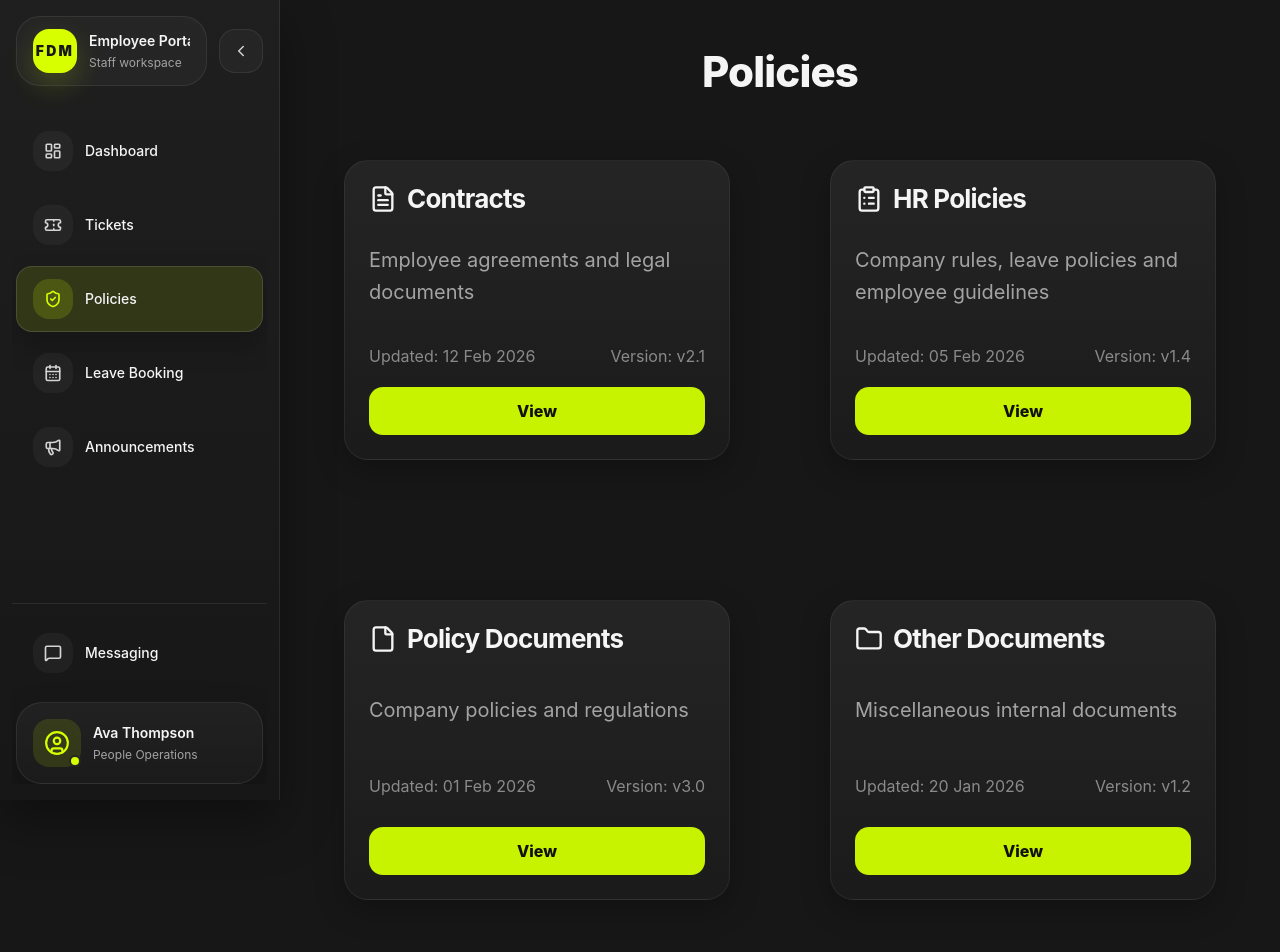
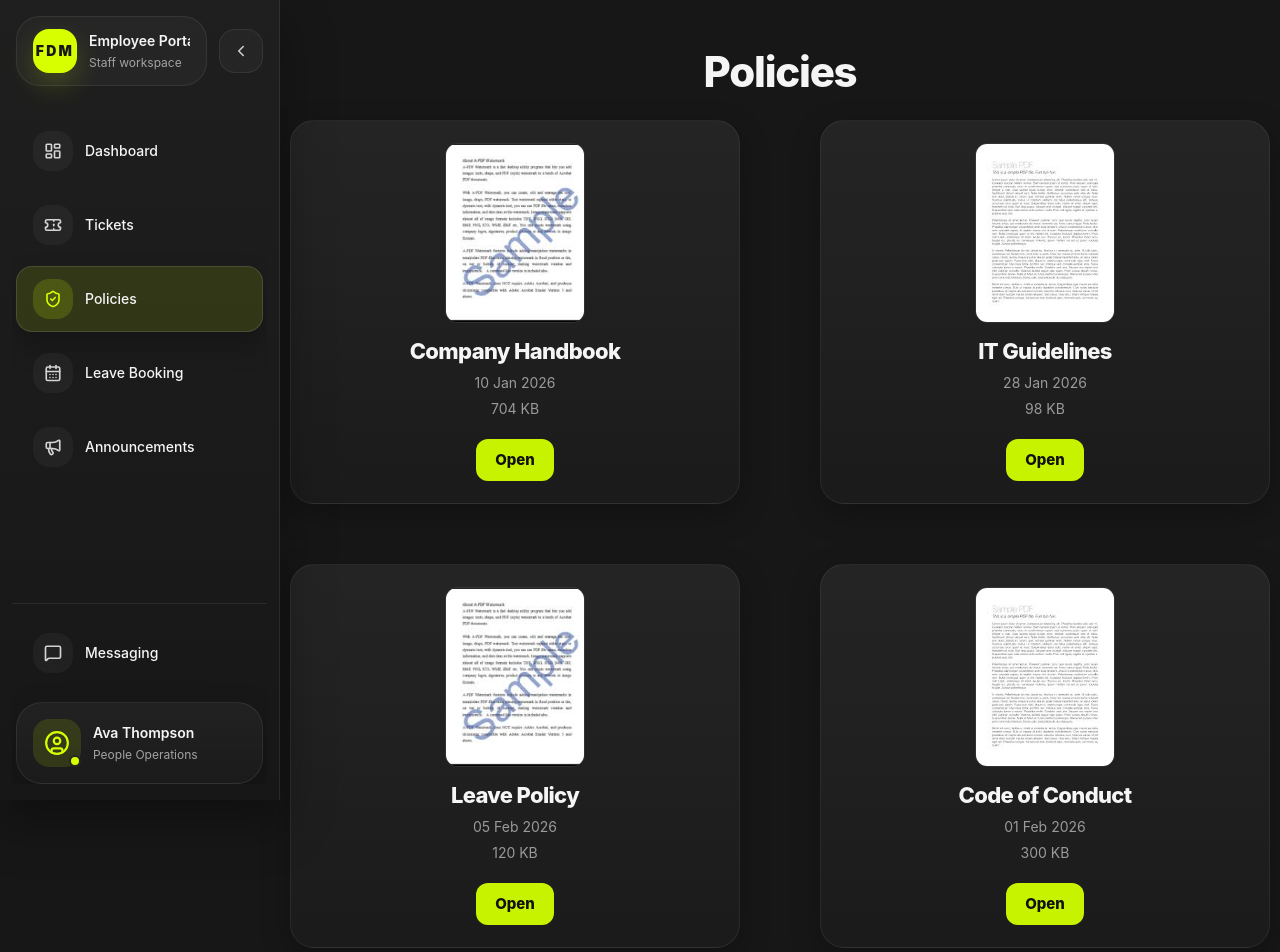
Before and after one commit to FowzanRaja/employee-portal, a React (Vite) app in the folder frontend/: page /policies in a window 1280 px wide. Shown: the top 952 px of the page. Built offline with nearby package versions, Linux system fonts and the light colour scheme.

Commit message:
policies redesign

```diff
--- a/frontend/src/app/routes.jsx
+++ b/frontend/src/app/routes.jsx
@@ -9,10 +9,6 @@ import MessagesPage from '../pages/MessagesPage'
 import NotFound from '../pages/NotFound'
 import PolicyPage from '../pages/PolicyPage'
 import TicketPage from '../pages/TicketPage'
-import ContractsPage from "../pages/ContractsPage";
-import HRPoliciesPage from "../pages/HRPoliciesPage";
-import PolicyDocumentsPage from "../pages/PolicyDocumentsPage";
-import OtherDocumentsPage from "../pages/OtherDocumentsPage";
 
 export default function AppRoutes() {
   return (
@@ -30,10 +26,6 @@ export default function AppRoutes() {
         <Route path="announcements" element={<AnnouncementsPage />} />
         <Route path="messages" element={<MessagesPage />} />
         <Route path="consultants" element={<ConsultantsPage />} />
-        <Route path="contracts" element={<ContractsPage />} />
-        <Route path="hr-policies" element={<HRPoliciesPage />} />
-        <Route path="policy-documents" element={<PolicyDocumentsPage />} />
-        <Route path="other-documents" element={<OtherDocumentsPage />} />
       </Route>
 
       <Route path="*" element={<NotFound />} />
--- a/frontend/src/pages/ContractsPage.jsx
+++ /dev/null
@@ -1,40 +0,0 @@
-import "./PolicyPage.css";
-
-function ContractsPage() {
-  const documents = [
-    {
-      id: 1,
-      title: "Employment Contract",
-      updated: "10 Feb 2026",
-      size: "704 KB",
-      thumbnail: "/images/download (1).jpeg",
-    },
-    {
-      id: 2,
-      title: "Internship Agreement",
-      updated: "22 Jan 2026",
-      size: "98 KB",
-      thumbnail: "/images/download.jpeg",
-    },
-  ];
-
-  return (
-    <div className="documents-page">
-      <h1 className="documents-title">Contracts</h1>
-
-      <div className="thumb-grid">
-        {documents.map((doc) => (
-          <div key={doc.id} className="thumb-card">
-            <img src={doc.thumbnail} alt={doc.title} className="thumb-image" />
-            <h3 className="thumb-title">{doc.title}</h3>
-            <p className="thumb-date">{doc.updated}</p>
-            <p className="thumb-size">{doc.size}</p>
-            <button className="document-btn">View</button>
-          </div>
-        ))}
-      </div>
-    </div>
-  );
-}
-
-export default ContractsPage;
--- a/frontend/src/pages/HRPoliciesPage.jsx
+++ /dev/null
@@ -1,40 +0,0 @@
-import "./PolicyPage.css";
-
-function SchedulePage() {
-  const documents = [
-    {
-      id: 1,
-      title: "Leave Policy",
-      updated: "05 Feb 2026",
-      size: "512 KB",
-      thumbnail: "/images/download (1).jpeg",
-    },
-    {
-      id: 2,
-      title: "Attendance Policy",
-      updated: "18 Jan 2026",
-      size: "120 KB",
-      thumbnail: "/images/download.jpeg",
-    },
-  ];
-
-  return (
-    <div className="documents-page">
-      <h1 className="documents-title">HR Policies</h1>
-
-      <div className="thumb-grid">
-        {documents.map((doc) => (
-          <div key={doc.id} className="thumb-card">
-            <img src={doc.thumbnail} alt={doc.title} className="thumb-image" />
-            <h3 className="thumb-title">{doc.title}</h3>
-            <p className="thumb-date">{doc.updated}</p>
-            <p className="thumb-size">{doc.size}</p>
-            <button className="document-btn">View</button>
-          </div>
-        ))}
-      </div>
-    </div>
-  );
-}
-
-export default SchedulePage;
--- a/frontend/src/pages/OtherDocumentsPage.jsx
+++ /dev/null
@@ -1,40 +0,0 @@
-import "./PolicyPage.css";
-
-function OtherDocumentsPage() {
-  const documents = [
-    {
-      id: 1,
-      title: "Company Handbook",
-      updated: "10 Jan 2026",
-      size: "704 KB",
-      thumbnail: "/images/download (1).jpeg",
-    },
-    {
-      id: 2,
-      title: "IT Guidelines",
-      updated: "28 Jan 2026",
-      size: "98 KB",
-      thumbnail: "/images/download.jpeg",
-    },
-  ];
-
-  return (
-    <div className="documents-page">
-      <h1 className="documents-title">Other Documents</h1>
-
-      <div className="thumb-grid">
-        {documents.map((doc) => (
-          <div key={doc.id} className="thumb-card">
-            <img src={doc.thumbnail} alt={doc.title} className="thumb-image" />
-            <h3 className="thumb-title">{doc.title}</h3>
-            <p className="thumb-date">{doc.updated}</p>
-            <p className="thumb-size">{doc.size}</p>
-            <button className="document-btn">View</button>
-          </div>
-        ))}
-      </div>
-    </div>
-  );
-}
-
-export default OtherDocumentsPage;
--- a/frontend/src/pages/PolicyDocumentsPage.jsx
+++ /dev/null
@@ -1,40 +0,0 @@
-import "./PolicyPage.css";
-
-function PolicyDocumentsPage() {
-  const documents = [
-    {
-      id: 1,
-      title: "Whistleblowing Policy",
-      updated: "12 Mar 2026",
-      size: "704 KB",
-      thumbnail: "/images/download (1).jpeg",
-    },
-    {
-      id: 2,
-      title: "Code of Conduct",
-      updated: "01 Mar 2026",
-      size: "98 KB",
-      thumbnail: "/images/download.jpeg",
-    },
-  ];
-
-  return (
-    <div className="documents-page">
-      <h1 className="documents-title">Policy Documents</h1>
-
-      <div className="thumb-grid">
-        {documents.map((doc) => (
-          <div key={doc.id} className="thumb-card">
-            <img src={doc.thumbnail} alt={doc.title} className="thumb-image" />
-            <h3 className="thumb-title">{doc.title}</h3>
-            <p className="thumb-date">{doc.updated}</p>
-            <p className="thumb-size">{doc.size}</p>
-            <button className="document-btn">View</button>
-          </div>
-        ))}
-      </div>
-    </div>
-  );
-}
-
-export default PolicyDocumentsPage;
--- a/frontend/src/pages/PolicyPage.css
+++ b/frontend/src/pages/PolicyPage.css
@@ -1,89 +1,3 @@
-.policy-container {
-  padding: 32px;
-  min-height: 100vh;
-  width: 100%;
-  max-width: 1200px;
-  margin: 0 auto;
-}
-
-
-.policy-title,
-.documents-title {
-  font-size: 42px;
-  font-weight: 800;
-  text-align: center;
-  margin-bottom: 28px;
-  color: #f5f5f5;
-  letter-spacing: -0.02em;
-}
-
-.policy-grid {
-  display: grid;
-  grid-template-columns: repeat(2, 1fr);
-  gap: 100px;
-  width: 100%;
-}
-
-.policy-card {
-  background: linear-gradient(180deg, rgba(38, 38, 38, 0.96), rgba(28, 28, 28, 0.96));
-  border: 1px solid rgba(255, 255, 255, 0.06);
-  border-radius: 24px;
-  padding: 24px;
-  min-height: 300px;
-  box-shadow: 0 10px 30px rgba(0, 0, 0, 0.25);
-  color: #f5f5f5;
-  display: flex;
-  flex-direction: column;
-  justify-content: space-between;
-  margin-top: 40px;
-}
-
-.policy-card h2 {
-  font-size: 26px;
-  font-weight: bold;
-}
-
-.policy-header {
-  display: flex;
-  align-items: center;
-  gap: 10px;
-  margin-bottom: 12px;
-  color: #f5f5f5;
-}
-
-.policy-desc {
-  font-size: 20px;
-  line-height: 1.6;
-  color: #a3a3a3;
-  margin: 0 0 18px 0;
-}
-
-.policy-meta {
-  display: flex;
-  justify-content: space-between;
-  font-size: 16px;
-  color: #8a8a8a;
-}
-
-.policy-btn {
-  width: 100%;
-  padding: 12px 16px;
-  border: none;
-  border-radius: 14px;
-  background: #c7f200;
-  color: #111111;
-  font-size: 16px;
-  font-weight: 800;
-  cursor: pointer;
-  transition: transform 0.15s ease;
-}
-
-.policy-btn:hover {
-  transform: translateY(-2px);
-}
-
-
-
 .documents-page {
   min-height: 100vh;
   width: 100%;
@@ -92,29 +6,20 @@
   padding: 32px;
 }
 
-.document-btn {
-  margin-top: 16px;
-  padding: 10px 18px;
-  border: none;
-  border-radius: 12px;
-  background: #c7f200;
-  color: #111111;
-  font-size: 16px;
+.documents-title {
+  font-size: 42px;
   font-weight: 800;
-  cursor: pointer;
-  transition: transform 0.15s ease;
-}
-
-.document-btn:hover {
-  transform: translateY(-2px);
+  text-align: center;
+  margin-bottom: 28px;
+  color: #f5f5f5;
 }
 
 .thumb-grid {
   display: grid;
-  grid-template-columns: repeat(2, 1fr);
-  gap: 36px;
-  max-width: 900px;
-  margin: 0 auto;
+  grid-template-columns: repeat(2, 450px);
+  justify-content: center;
+  gap: 60px;
+  column-gap: 80px;
 }
 
 .thumb-card {
@@ -130,26 +35,51 @@
   flex-direction: column;
   align-items: center;
   justify-content: center;
+  transition: transform 0.2s ease, box-shadow 0.2s ease, border-color 0.2s ease;
+}
+
+.thumb-card:hover {
+  transform: translateY(-4px);
+  border-color: rgba(199, 242, 0, 0.35);
+  box-shadow: 0 16px 36px rgba(0, 0, 0, 0.32);
 }
 
 .thumb-image {
   width: 140px;
   height: 180px;
   object-fit: cover;
-  border-radius: 10px;
-  margin-bottom: 16px;
+  border-radius: 12px;
+  margin-bottom: 18px;
+  border: 1px solid rgba(255, 255, 255, 0.08);
 }
 
 .thumb-title {
   font-size: 22px;
-  font-weight: 700;
+  font-weight: 800;
   margin-bottom: 8px;
   color: #f5f5f5;
 }
 
 .thumb-date,
 .thumb-size {
-  font-size: 15px;
+  font-size: 14px;
   color: #9a9a9a;
   margin: 2px 0;
 }
+
+.document-btn {
+  margin-top: 16px;
+  padding: 10px 19px;
+  border: none;
+  border-radius: 12px;
+  background: #c7f200;
+  color: #111111;
+  font-size: 15px;
+  font-weight: 800;
+  cursor: pointer;
+  transition: transform 0.15s ease;
+}
+
+.document-btn:hover {
+  transform: translateY(-1px);
+}
--- a/frontend/src/pages/PolicyPage.jsx
+++ b/frontend/src/pages/PolicyPage.jsx
@@ -1,103 +1,82 @@
-
 import "./PolicyPage.css";
-import { FileText, ClipboardList, Folder, File } from "lucide-react";
-import { useNavigate } from "react-router-dom";
 
 function PolicyPage() {
-  const navigate = useNavigate();
+  const documents = [
+    {
+      id: 1,
+      title: "Company Handbook",
+      updated: "10 Jan 2026",
+      size: "704 KB",
+      thumbnail: "/images/download (1).jpeg",
+      file: "/documents/sample1.pdf"
+    },
+    {
+      id: 2,
+      title: "IT Guidelines",
+      updated: "28 Jan 2026",
+      size: "98 KB",
+      thumbnail: "/images/download.jpeg",
+      file: "/documents/sample2.pdf"
+    },
+    {
+      id: 3,
+      title: "Leave Policy",
+      updated: "05 Feb 2026",
+      size: "120 KB",
+      thumbnail: "/images/download (1).jpeg",
+      file: "/documents/sample1.pdf"
+    },
+    {
+      id: 4,
+      title: "Code of Conduct",
+      updated: "01 Feb 2026",
+      size: "300 KB",
+      thumbnail: "/images/download.jpeg",
+      file: "/documents/sample2.pdf"
+    },
+    {
+      id: 5,
+      title: "Remote Work Policy",
+      updated: "15 Feb 2026",
+      size: "210 KB",
+      thumbnail: "/images/download (1).jpeg",
+      file: "/documents/sample1.pdf"
+    },
+    {
+      id: 6,
+      title: "Health & Safety Policy",
+      updated: "20 Feb 2026",
+      size: "180 KB",
+      thumbnail: "/images/download.jpeg",
+      file: "/documents/sample2.pdf"
+    },
+  ];
+
   return (
-    <div className="policy-container">
-      <h1 className="policy-title">Policies</h1>
+    <div className="documents-page">
+      <h1 className="documents-title">Policies</h1>
 
-      <div className="policy-grid">
+      <div className="thumb-grid">
+        {documents.map((doc) => (
+          <div key={doc.id} className="thumb-card">
+            <img
+              src={doc.thumbnail}
+              alt={doc.title}
+              className="thumb-image"
+            />
 
-        <div className="policy-card">
-          <div className="policy-header">
-            <FileText size={28} />
-            <h2>Contracts</h2>
+            <h3 className="thumb-title">{doc.title}</h3>
+            <p className="thumb-date">{doc.updated}</p>
+            <p className="thumb-size">{doc.size}</p>
+
+            <button
+              className="document-btn"
+              onClick={() => window.open(doc.file, "_blank")}
+            >
+              Open
+            </button>
           </div>
-
-          <p className="policy-desc">Employee agreements and legal documents</p>
-
-          <div className="policy-meta">
-            <span>Updated: 12 Feb 2026</span>
-            <span>Version: v2.1</span>
-          </div>
-
-          <button
-            className="policy-btn"
-            onClick={() => navigate("/contracts")}
-          >
-            View
-          </button>
-        </div>
-
-
-        <div className="policy-card">
-          <div className="policy-header">
-            <ClipboardList size={28} />
-            <h2>HR Policies</h2>
-          </div>
-
-          <p className="policy-desc">Company rules, leave policies and employee guidelines</p>
-
-          <div className="policy-meta">
-            <span>Updated: 05 Feb 2026</span>
-            <span>Version: v1.4</span>
-          </div>
-
-          <button
-            className="policy-btn"
-            onClick={() => navigate("/hr-policies")}
-          >
-            View
-          </button>
-        </div>
-
-
-        <div className="policy-card">
-          <div className="policy-header">
-            <File size={28} />
-            <h2>Policy Documents</h2>
-          </div>
-
-          <p className="policy-desc">Company policies and regulations</p>
-
-          <div className="policy-meta">
-            <span>Updated: 01 Feb 2026</span>
-            <span>Version: v3.0</span>
-          </div>
-
-          <button
-            className="policy-btn"
-            onClick={() => navigate("/policy-documents")}
-          >
-            View
-          </button>
-        </div>
-
-
-        <div className="policy-card">
-          <div className="policy-header">
-            <Folder size={28} />
-            <h2>Other Documents</h2>
-          </div>
-
-          <p className="policy-desc">Miscellaneous internal documents</p>
-
-          <div className="policy-meta">
-            <span>Updated: 20 Jan 2026</span>
-            <span>Version: v1.2</span>
-          </div>
-
-          <button
-            className="policy-btn"
-            onClick={() => navigate("/other-documents")}
-          >
-            View
-          </button>
-        </div>
-
+        ))}
       </div>
     </div>
   );
```
Also changed, not shown: 2 other files (tests, documents, lock files or other folders).
